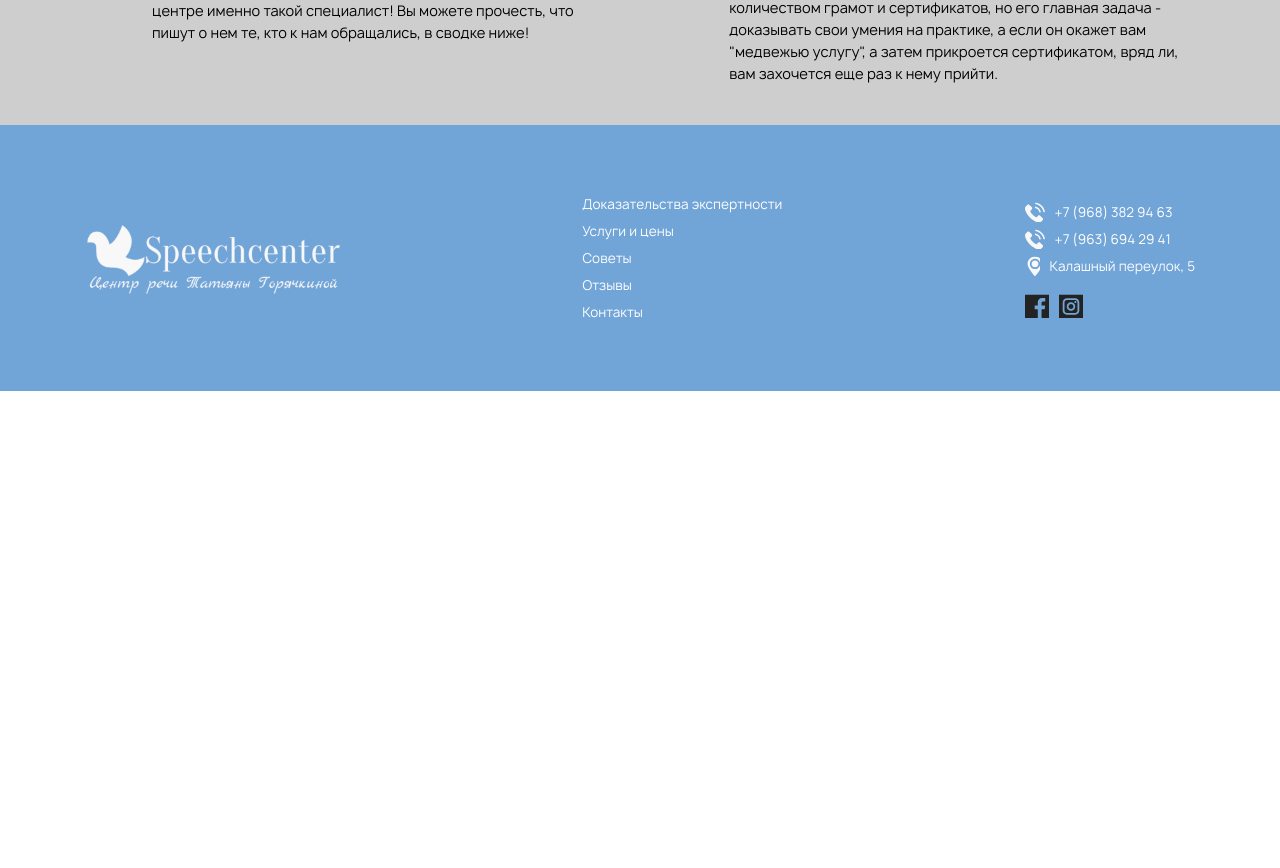
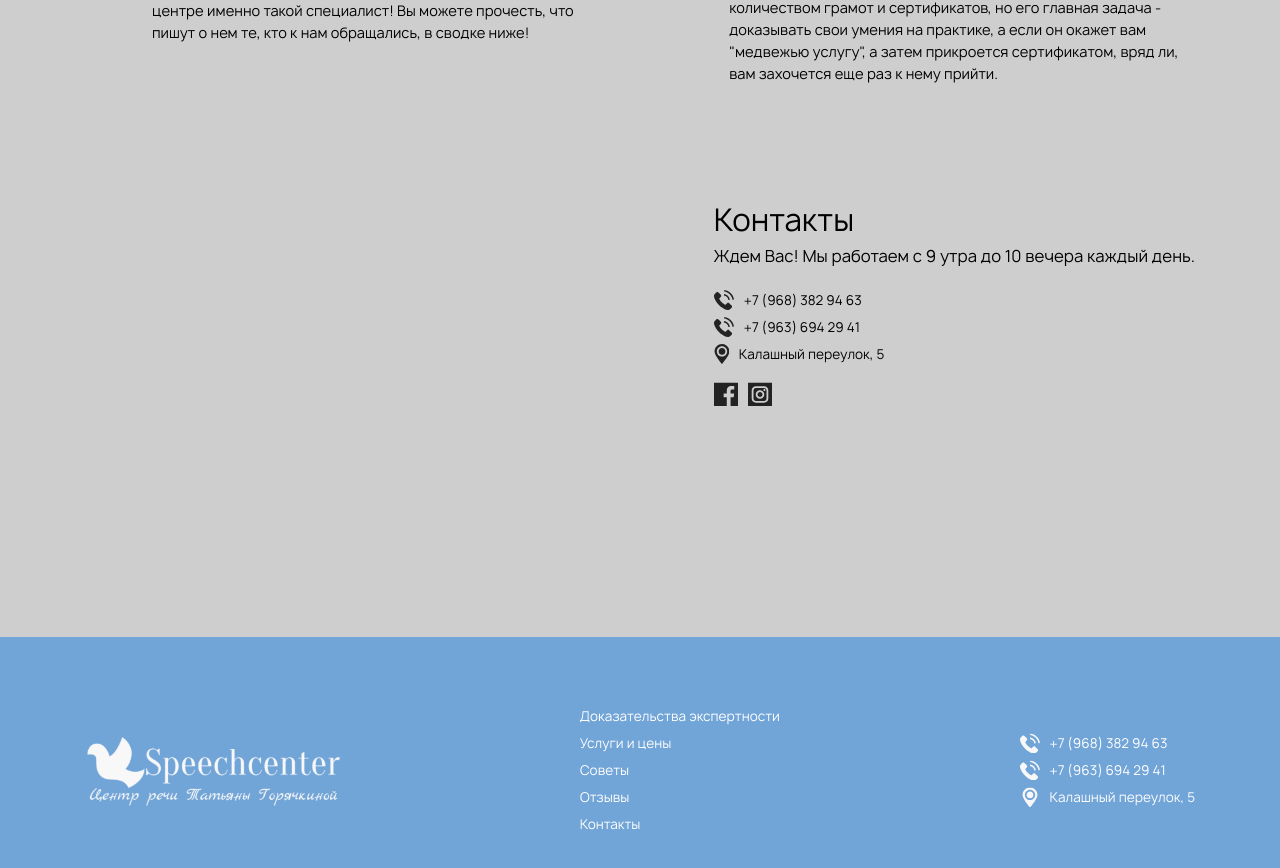
Before and after one commit to gazievri/speech-center, a React (Vite) app: page / in a window 1280 px wide. Shown: the part 1510-2378 px from the top of the page. Before the commit the page ends 1901 px from the top, so only its background shows below. Built offline with nearby package versions, Linux system fonts and the light colour scheme.

Commit message:
contactsList and contacts component

```diff
--- /dev/null
+++ b/src/components/Contacts/Contacts.jsx
@@ -0,0 +1,22 @@
+import styles from "./styles.module.sass";
+import { ContactsList } from "../../components/ContactsList/ContactsList";
+
+export const Contacts = () => {
+  return (
+    <section className={styles.contacts}>
+      <iframe
+        src="https://yandex.ru/map-widget/v1/?um=constructor%3A74fc46ef33f0794780fe760e41ed843fd9cb642dd1647d04694afa788e9dc657&amp;source=constructor"
+        width="536"
+        height="355"
+        frameBorder="0"
+      ></iframe>
+
+      <div className={styles.wrapper}>
+
+        <h2 className={styles.title}>Контакты</h2>
+        <p className={styles.text}>Ждем Вас! Мы работаем с 9 утра до 10 вечера каждый день.</p>
+        <ContactsList contacts/>
+      </div>
+    </section>
+  );
+};
--- /dev/null
+++ b/src/components/Contacts/styles.module.sass
@@ -0,0 +1,18 @@
+@import "../../styles/@mixins"
+.contacts
+    max-width: 1110px
+    width: 100%
+    display: flex
+    align-items: center
+    justify-content: space-between
+    margin: 0 auto
+    padding-bottom: 157px
+
+.title
+    @include contactsTitle
+
+.text
+    padding-bottom: 15px
+    @include contactsText
+
+.wrapper
--- /dev/null
+++ b/src/components/ContactsList/ContactsList.jsx
@@ -0,0 +1,58 @@
+import styles from "./styles.module.sass";
+
+export const ContactsList = ({ whiteTheme = false, contacts = false}) => {
+  return (
+    <address>
+      <a
+        className={whiteTheme ? styles.linkWhite : styles.link}
+        href="tel:+79683829463"
+        target="_blank"
+        rel="noreferrer"
+      >
+        <div className={whiteTheme ? styles.iconPhoneWhite : styles.iconPhone} />
+        +7 (968) 382 94 63
+      </a>
+
+      <a
+        className={whiteTheme ? styles.linkWhite : styles.link}
+        href="tel:+79636942941"
+        target="_blank"
+        rel="noreferrer"
+      >
+       <div className={whiteTheme ? styles.iconPhoneWhite : styles.iconPhone} />
+        +7 (963) 694 29 41
+      </a>
+
+      <a
+        className={whiteTheme ? styles.linkWhite : styles.link}
+        target="_blank"
+        rel="noreferrer"
+        href="https://yandex.ru/maps/-/CCUoMSaO2C"
+      >
+        <div className={whiteTheme ? styles.iconPlaceWhite : styles.iconPlace} />
+        Калашный переулок, 5
+      </a>
+
+      {contacts && (
+        <ul className={styles.contscts__socials}>
+          <li className={styles.linkSocialFb}>
+            <a
+              href="#"
+              target="_blank"
+              rel="noreferrer"
+              className={styles.link}
+            ></a>
+          </li>
+          <li className={styles.linkSocialInst}>
+            <a
+              href="#"
+              target="_blank"
+              rel="noreferrer"
+              className={styles.link}
+            ></a>
+          </li>
+        </ul>
+      )}
+    </address>
+  );
+};
--- /dev/null
+++ b/src/components/ContactsList/styles.module.sass
@@ -0,0 +1,58 @@
+@import "../../styles/@mixins"
+
+.iconPhone
+    background-image: url('../../assets/icons/phoneHeader.svg')
+    width: 20px
+    height: 20px
+.iconPhoneWhite
+    background-image: url('../../assets/icons/phoneFooter.svg')
+    width: 20px
+    height: 20px
+
+.iconPlaceWhite
+    background-image: url('../../assets/icons/adressFooter.svg')
+    width: 20px
+    height: 20px
+
+.iconPlace
+    background-image: url('../../assets/icons/adressHeader.svg')
+    width: 15px
+    height: 20px
+
+.address
+    display: flex
+    flex-direction: column
+
+.linkSocialFb
+    background-image: url('../../assets/icons/facebookSocial.svg')
+    width: 24px
+    height: 24px
+.linkSocialInst
+    background-image: url('../../assets/icons/instagramSocial.svg')
+    width: 24px
+    height: 24px
+
+.contscts__socials
+    padding-top: 14px
+    display: flex
+    gap: 10px
+
+.address
+    display: flex
+    flex-direction: column
+
+.link
+    display: flex
+    gap: 10px
+    height: 27px
+    align-items: center
+    @include contacts
+    color: black
+
+.linkWhite
+    display: flex
+    gap: 10px
+    height: 27px
+    align-items: center
+    @include contacts
+    color: white
--- a/src/components/HowToFind/HowToFind.jsx
+++ b/src/components/HowToFind/HowToFind.jsx
@@ -11,12 +11,12 @@ export const HowToFind = () => {
 
                 <ul className={styles.list}>
 
-                {howToFindData[0].map(el => <li className={styles.item}> <div className={styles.element__iconCheck}/> <p>{el}</p></li>)}
+                {howToFindData[0].map((el, index) => <li className={styles.item} key={index}> <div className={styles.element__iconCheck}/> <p>{el}</p></li>)}
 
                 </ul>
 
                 <ul className={styles.list}>
-                {howToFindData[1].map(el => <li className={styles.item}> <div className={styles.element__iconCross}/> <p>{el}</p></li>)}
+                {howToFindData[1].map((el, index) => <li className={styles.item}key={index}> <div className={styles.element__iconCross}/> <p>{el}</p></li>)}
                 </ul>
 
 
--- a/src/components/NavBlock/NavBlock.jsx
+++ b/src/components/NavBlock/NavBlock.jsx
@@ -5,19 +5,19 @@ export const NavBlock = ({ header = false, footer = false }) => {
   return (
     <nav className={header ? styles.navblock : styles.navblockFooter}>
       <ul className={header ? styles.navlist : styles.navlistFooter}>
-        <li className={footer && styles.navlistFooterLi}>
+        <li className={footer ? styles.navlistFooterLi : ''}>
           <HashLink to="/#hero">Доказательства экспертности</HashLink>
         </li>
-        <li className={footer && styles.navlistFooterLi}>
+        <li className={footer ? styles.navlistFooterLi : ''}>
           <HashLink to="/#hero">Услуги и цены</HashLink>
         </li>
-        <li className={footer && styles.navlistFooterLi}>
+        <li className={footer ? styles.navlistFooterLi : ''}>
           <HashLink to="/#hero">Советы</HashLink>
         </li>
-        <li className={footer && styles.navlistFooterLi}>
+        <li className={footer ? styles.navlistFooterLi : ''}>
           <HashLink to="/#hero">Отзывы</HashLink>
         </li>
-        <li className={footer && styles.navlistFooterLi}>
+        <li className={footer ? styles.navlistFooterLi : ''}>
           <HashLink to="/#hero">Контакты</HashLink>
         </li>
       </ul>
--- a/src/layout/Footer/Footer.jsx
+++ b/src/layout/Footer/Footer.jsx
@@ -1,6 +1,7 @@
 import styles from "./styles.module.sass";
 import logo from "../../assets/images/logo-footer.svg";
 import { NavBlock } from "../../components/NavBlock/NavBlock";
+import { ContactsList } from "../../components/ContactsList/ContactsList";
 
 export const Footer = () => {
   return (
@@ -12,58 +13,9 @@ export const Footer = () => {
           className={styles.logo}
         />
 
-        <NavBlock footer />
+        <NavBlock footer/>
 
-        <address>
-          <a
-            className={styles.link}
-            href="tel:+79683829463"
-            target="_blank"
-            rel="noreferrer"
-          >
-            <div className={styles.iconPhone} />
-            +7 (968) 382 94 63
-          </a>
-
-          <a
-            className={styles.link}
-            href="tel:+79636942941"
-            target="_blank"
-            rel="noreferrer"
-          >
-            <div className={styles.iconPhone} />
-            +7 (963) 694 29 41
-          </a>
-
-          <a
-            className={styles.link}
-            target="_blank"
-            rel="noreferrer"
-            href="https://yandex.ru/maps/-/CCUoMSaO2C"
-          >
-            <div className={styles.iconPlace} />
-            Калашный переулок, 5
-          </a>
-
-          <ul className={styles.footer__socials}>
-            <li className={styles.linkSocialFb}>
-              <a
-                href="#"
-                target="_blank"
-                rel="noreferrer"
-                className={styles.link}
-              ></a>
-            </li>
-            <li className={styles.linkSocialInst}>
-              <a
-                href="#"
-                target="_blank"
-                rel="noreferrer"
-                className={styles.link}
-              ></a>
-            </li>
-          </ul>
-        </address>
+        <ContactsList whiteTheme/>
       </div>
     </footer>
   );
--- a/src/layout/Footer/styles.module.sass
+++ b/src/layout/Footer/styles.module.sass
@@ -17,43 +17,3 @@
 .logo
     width: 255px
     height: 71px
-
-.address
-    display: flex
-    flex-direction: column
-
-.link
-    display: flex
-    gap: 10px
-    height: 27px
-    align-items: center
-    @include contacts
-    color: white
-
-.iconPhone
-    background-image: url('../../assets/icons/phoneFooter.svg')
-    width: 20px
-    height: 20px
-
-.iconPlace
-    background-image: url('../../assets/icons/adressFooter.svg')
-    width: 15px
-    height: 20px
-
-.address
-    display: flex
-    flex-direction: column
-
-.linkSocialFb
-    background-image: url('../../assets/icons/facebookSocial.svg')
-    width: 24px
-    height: 24px
-.linkSocialInst
-    background-image: url('../../assets/icons/instagramSocial.svg')
-    width: 24px
-    height: 24px
-
-.footer__socials
-    padding-top: 14px
-    display: flex
-    gap: 10px
--- a/src/layout/Header/Header.jsx
+++ b/src/layout/Header/Header.jsx
@@ -1,6 +1,7 @@
-import styles from './Header.module.sass';
-import logo from '../../assets/images/logo-header.svg';
-import { NavBlock } from '../../components/NavBlock/NavBlock';
+import styles from "./Header.module.sass";
+import logo from "../../assets/images/logo-header.svg";
+import { NavBlock } from "../../components/NavBlock/NavBlock";
+import { ContactsList } from "../../components/ContactsList/ContactsList";
 
 export const Header = () => {
   return (
@@ -11,39 +12,9 @@ export const Header = () => {
         className={styles.logo}
       />
 
-      <NavBlock header/>
+      <NavBlock header />
 
-      <address>
-        <a
-          className={styles.link}
-          href="tel:+79683829463"
-          target="_blank"
-          rel="noreferrer"
-        >
-          <div className={styles.iconPhone} />
-          +7 (968) 382 94 63
-        </a>
-
-        <a
-          className={styles.link}
-          href="tel:+79636942941"
-          target="_blank"
-          rel="noreferrer"
-        >
-          <div className={styles.iconPhone} />
-          +7 (963) 694 29 41
-        </a>
-
-        <a
-          className={styles.link}
-          target="_blank"
-          rel="noreferrer"
-          href="https://yandex.ru/maps/-/CCUoMSaO2C"
-        >
-          <div className={styles.iconPlace} />
-          Калашный переулок, 5
-        </a>
-      </address>
+      <ContactsList />
     </header>
   );
 };
--- a/src/pages/Home.jsx
+++ b/src/pages/Home.jsx
@@ -1,3 +1,4 @@
+import { Contacts } from '../components/Contacts/Contacts';
 import { Hero } from '../components/Hero/Hero';
 import { HowToFind } from '../components/HowToFind/HowToFind';
 
@@ -6,6 +7,7 @@ export const Home = () => {
     <>
       <Hero />
       <HowToFind />
+      <Contacts />
     </>
   );
 };
--- a/src/styles/@mixins.sass
+++ b/src/styles/@mixins.sass
@@ -23,3 +23,15 @@
   font-size: 14px
   font-weight: 400
   line-height: 22px
+
+@mixin contactsTitle
+  font-family: Manrope
+  font-size: 30px
+  font-weight: 400
+  line-height: 40px
+
+@mixin contactsText
+  font-family: Manrope
+  font-size: 16px
+  font-weight: 300
+  line-height: 32px
```
